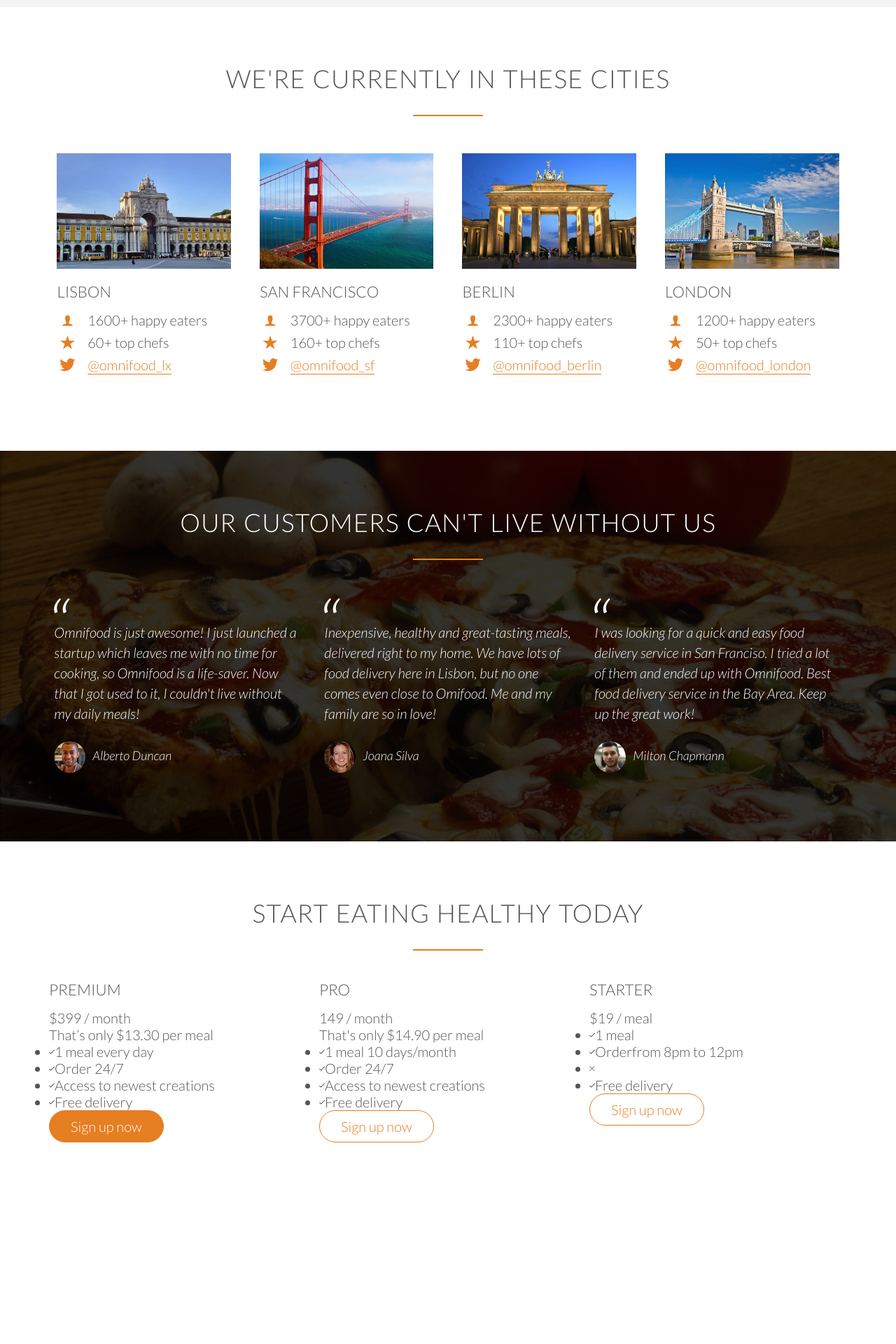
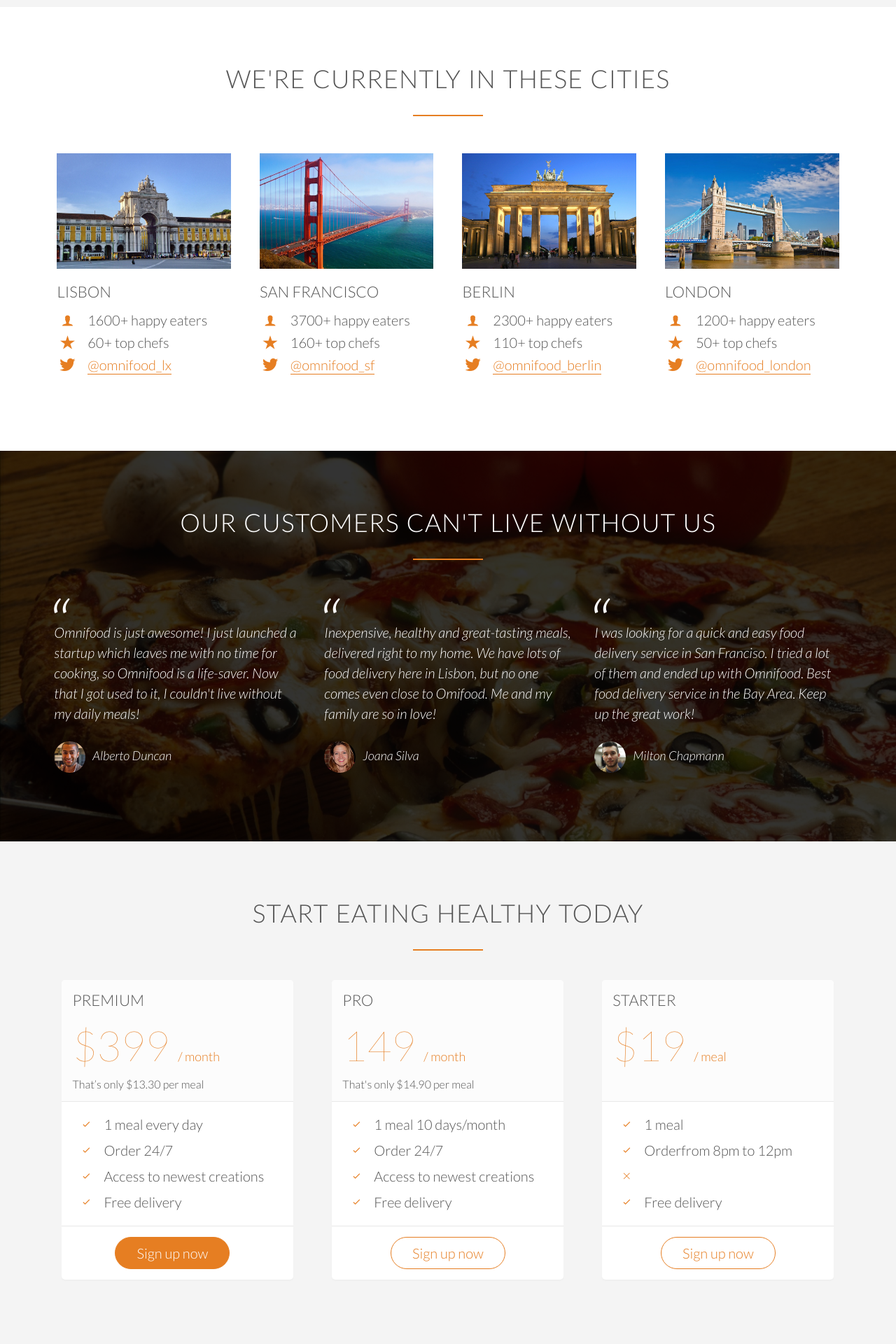
Before and after one commit to odacrem123/Omni-Food-Company, a Jekyll site: the page index.html, which Jekyll copies as it is, in a window 1280 px wide. Shown: the part 2839-4759 px from the top of the page at 70% size. Built offline with Jekyll 4.4.1, drawn with Linux system fonts in a browser that asks for light colours; some web fonts are replaced; before the commit the page ends 4562 px from its top, so only the background shows below that.

Commit message:
Plans Section Finish
price plan divs and colors. price and sign buttons were centered. list icons and shadow border

```diff
--- a/index.html
+++ b/index.html
@@ -248,15 +248,15 @@
                     <div class="plan-box">
                         <div>
                             <h3>Premium</h3>
-                            <p class="plan-price">$399 / month</p>
+                            <p class="plan-price">$399 <span>/ month</span></p>
                             <p class="plan-price-meal">That’s only $13.30 per meal</p>
                         </div>
                         <div>
                             <ul>
-                                <li><i class="ion-ios-checkmark-empty"></i>1 meal every day</li>
-                                <li><i class="ion-ios-checkmark-empty"></i>Order 24/7</li>
-                                <li><i class="ion-ios-checkmark-empty"></i>Access to newest creations</li>
-                                <li><i class="ion-ios-checkmark-empty"></i>Free delivery</li>
+                                <li><i class="ion-ios-checkmark-empty icon-small"></i>1 meal every day</li>
+                                <li><i class="ion-ios-checkmark-empty icon-small"></i>Order 24/7</li>
+                                <li><i class="ion-ios-checkmark-empty icon-small"></i>Access to newest creations</li>
+                                <li><i class="ion-ios-checkmark-empty icon-small"></i>Free delivery</li>
                             </ul>
                         </div>
                         <div>
@@ -268,15 +268,15 @@
                     <div class="plan-box">
                         <div>
                             <h3>Pro</h3>
-                            <p class="plan-price">149 / month</p>
+                            <p class="plan-price">149 <span>/ month</span></p>
                             <p class="plan-price-meal">That's only $14.90 per meal</p>
                         </div>
                         <div>
                             <ul>
-                                <li><i class="ion-ios-checkmark-empty"></i>1 meal 10 days/month</li>
-                                <li><i class="ion-ios-checkmark-empty"></i>Order 24/7</li>
-                                <li><i class="ion-ios-checkmark-empty"></i>Access to newest creations</li>
-                                <li><i class="ion-ios-checkmark-empty"></i>Free delivery</li>
+                                <li><i class="ion-ios-checkmark-empty icon-small"></i>1 meal 10 days/month</li>
+                                <li><i class="ion-ios-checkmark-empty icon-small"></i>Order 24/7</li>
+                                <li><i class="ion-ios-checkmark-empty icon-small"></i>Access to newest creations</li>
+                                <li><i class="ion-ios-checkmark-empty icon-small"></i>Free delivery</li>
                             </ul>
                         </div>
                         <div>
@@ -288,15 +288,15 @@
                     <div class="plan-box">
                         <div>
                             <h3>Starter</h3>
-                            <p class="plan-price">$19 / meal</p>
-                            <p class="plan-price-meal"></p>
+                            <p class="plan-price">$19 <span>/ meal</span></p>
+                            <p class="plan-price-meal">&nbsp;</p>
                         </div>
                         <div>
                             <ul>
-                                <li><i class="ion-ios-checkmark-empty"></i>1 meal</li>
-                                <li><i class="ion-ios-checkmark-empty"></i>Orderfrom 8pm to 12pm</li>
-                                <li><i class="ion-ios-close-empty"></i></li>
-                                <li><i class="ion-ios-checkmark-empty"></i>Free delivery</li>
+                                <li><i class="ion-ios-checkmark-empty icon-small"></i>1 meal</li>
+                                <li><i class="ion-ios-checkmark-empty icon-small"></i>Orderfrom 8pm to 12pm</li>
+                                <li><i class="ion-ios-close-empty icon-small"></i></li>
+                                <li><i class="ion-ios-checkmark-empty icon-small"></i>Free delivery</li>
                             </ul>
                         </div>
                         <div>
--- a/resources/css/style.css
+++ b/resources/css/style.css
@@ -419,3 +419,61 @@ cite img {
     margin-right: 10px;
     vertical-align: middle;
 }
+
+
+/*
+======================================================
+================= PLANS Section ======================
+======================================================*/
+
+.section-plans {
+    background-color: #f4f4f4;
+}
+
+.plan-box {
+    background-color: #fff;
+    border-radius: 5px;
+    width: 90%;
+    margin-left: 5%;
+    box-shadow: 0 2px 2px #efefef;
+}
+
+.plan-box div {
+    padding: 15px;
+    border-bottom: 1px solid #e8e8e8;
+}
+
+.plan-box div:first-child {
+    background-color: #fcfcfc;
+    border-top-left-radius: 5px;
+    border-top-right-radius: 5px;
+}
+
+.plan-box div:last-child {
+    text-align: center;
+    border: 0;
+}
+
+.plan-price {
+    font-size: 300%;
+    margin-bottom: 10px;
+    font-weight: 100;
+    color: #e67e22;
+}
+
+.plan-price span {
+    font-size: 30%;
+    font-weight: 300;
+}
+
+.plan-price-meal {
+    font-size: 80%;
+}
+
+.plan-box ul {
+    list-style: none;
+}
+
+.plan-box ul li {
+    padding: 5px; 0;
+}
```
